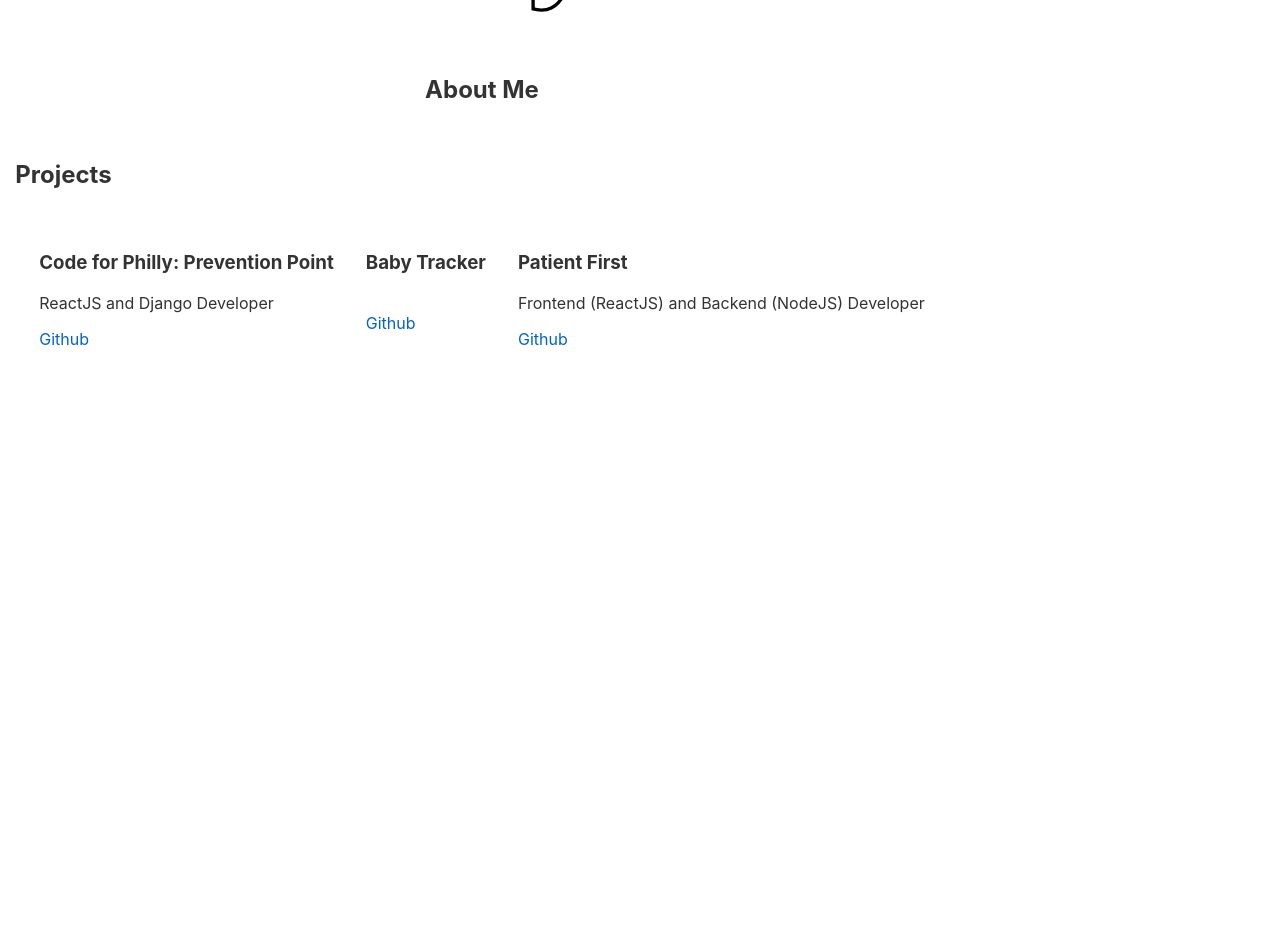
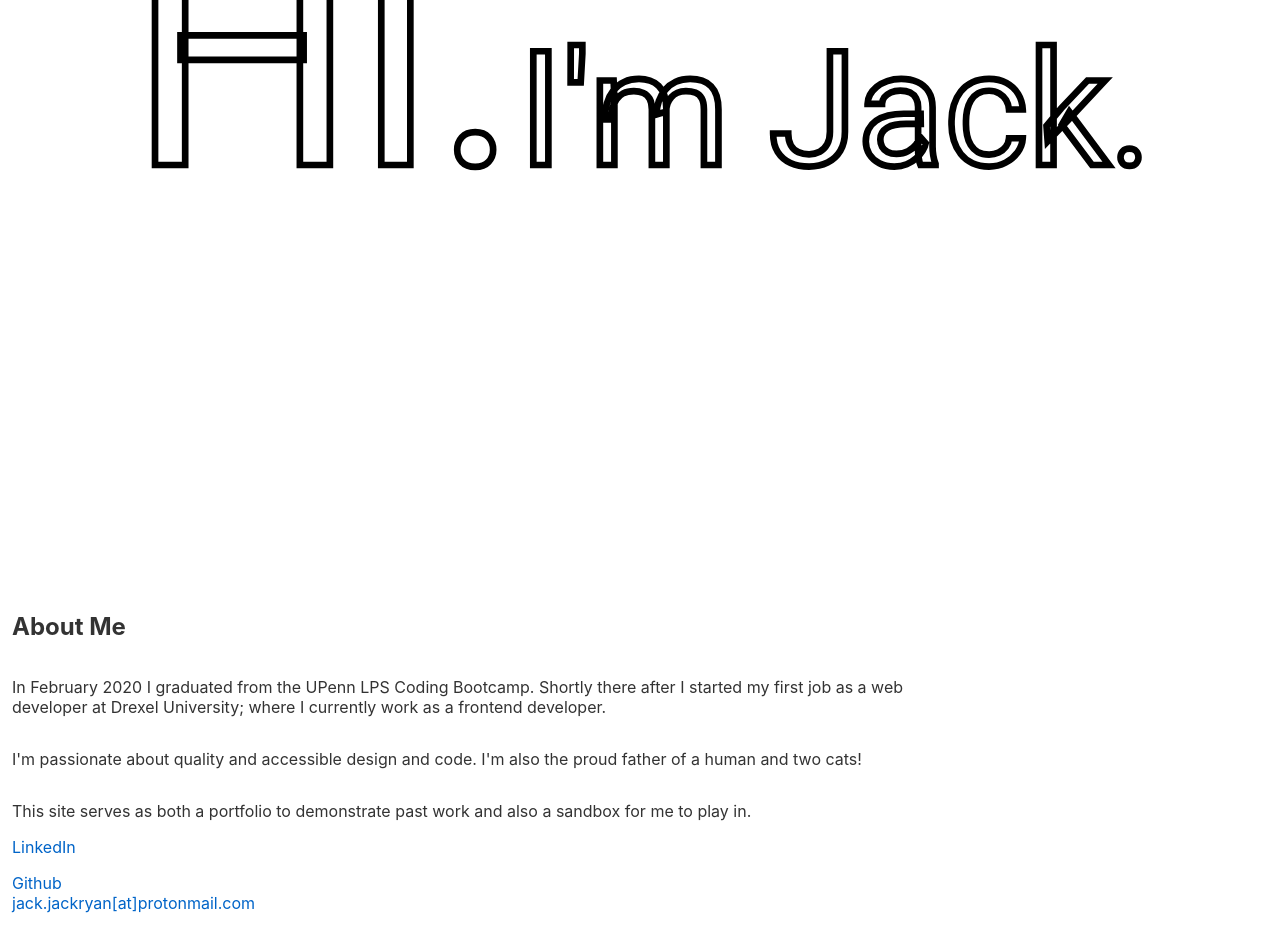
Before and after one commit to JackRyan1989/portfolio, a Svelte app: page / in a window 1280 px wide. Shown: the part 220-1155 px from the top of the page. Before the commit the page ends 800 px from the top, so only its background shows below. Built offline with nearby package versions, Linux system fonts and the light colour scheme.

Commit message:
more content

```diff
--- a/src/App.svelte
+++ b/src/App.svelte
@@ -16,5 +16,6 @@
 		display: grid;
 		place-items: center;
 		width: 75%;
+		padding: .25em;
 	}
 </style>
--- a/src/components/header.svelte
+++ b/src/components/header.svelte
@@ -11,7 +11,7 @@
 </svelte:head>
 
 <header>
-  <h1>Jack Ryan</h1>
+  <h1>Hi.<span> I'm Jack.</span></h1>
 </header>
 
 <style>
@@ -27,14 +27,21 @@
 
   header {
     background-color: #FFF;
+    height: 100vh;
   }
 
   h1 {
     font-family: "Roboto", sans-serif;
     font-weight: 400;
     padding: 0.25em;
-    font-size: 10em;
+    font-size: 20em;
     -webkit-text-fill-color: transparent;
     -webkit-text-stroke: thin #000;
+    text-align: center;
   }
+
+  h1 span {
+    font-size: .5em;
+  }
+
 </style>
--- a/src/components/textblurb.svelte
+++ b/src/components/textblurb.svelte
@@ -4,9 +4,14 @@
 
 <section>
   <h2>About Me</h2>
-  <article>
-    {@html ABOUT}
-  </article>
+  <section>
+    {@html ABOUT.aboutme}
+  </section>
+  <section>
+        {@html ABOUT.contact.linkedin}
+        {@html ABOUT.contact.github}
+        {@html ABOUT.contact.protonmail}
+    </section>
 </section>
 
 <style>
@@ -14,4 +19,7 @@
         display: grid;
     }
 
+    a:hover {
+        text-decoration: none;
+    }
 </style>
--- a/src/constants/aboutme.js
+++ b/src/constants/aboutme.js
@@ -1,3 +1,15 @@
-const ABOUT = "<p></p>"
+const ABOUT = {
+  aboutme:
+    "<p>In February 2020 I graduated from the UPenn LPS Coding Bootcamp. Shortly there after I started my first job as a web developer at Drexel University; where I currently work as a frontend developer.</p> <p>I'm passionate about quality and accessible design and code. I'm also the proud father of a human and two cats!</p><p>This site serves as both a portfolio to demonstrate past work and also a sandbox for me to play in.</p>",
+  contact:
+    {
+      linkedin:
+        "<a href='https://www.linkedin.com/in/johnanthonyryan/' target='_blank'>LinkedIn</p>",
+      protonmail:
+        "<a href='mailto:jack.jackryan@protonmail.com'>jack.jackryan[at]protonmail.com</a>",
+      github:
+        "<a href='https://github.com/JackRyan1989' target='_blank'>Github</a>",
+    },
+};
 
-export default ABOUT
+export default ABOUT;
```
